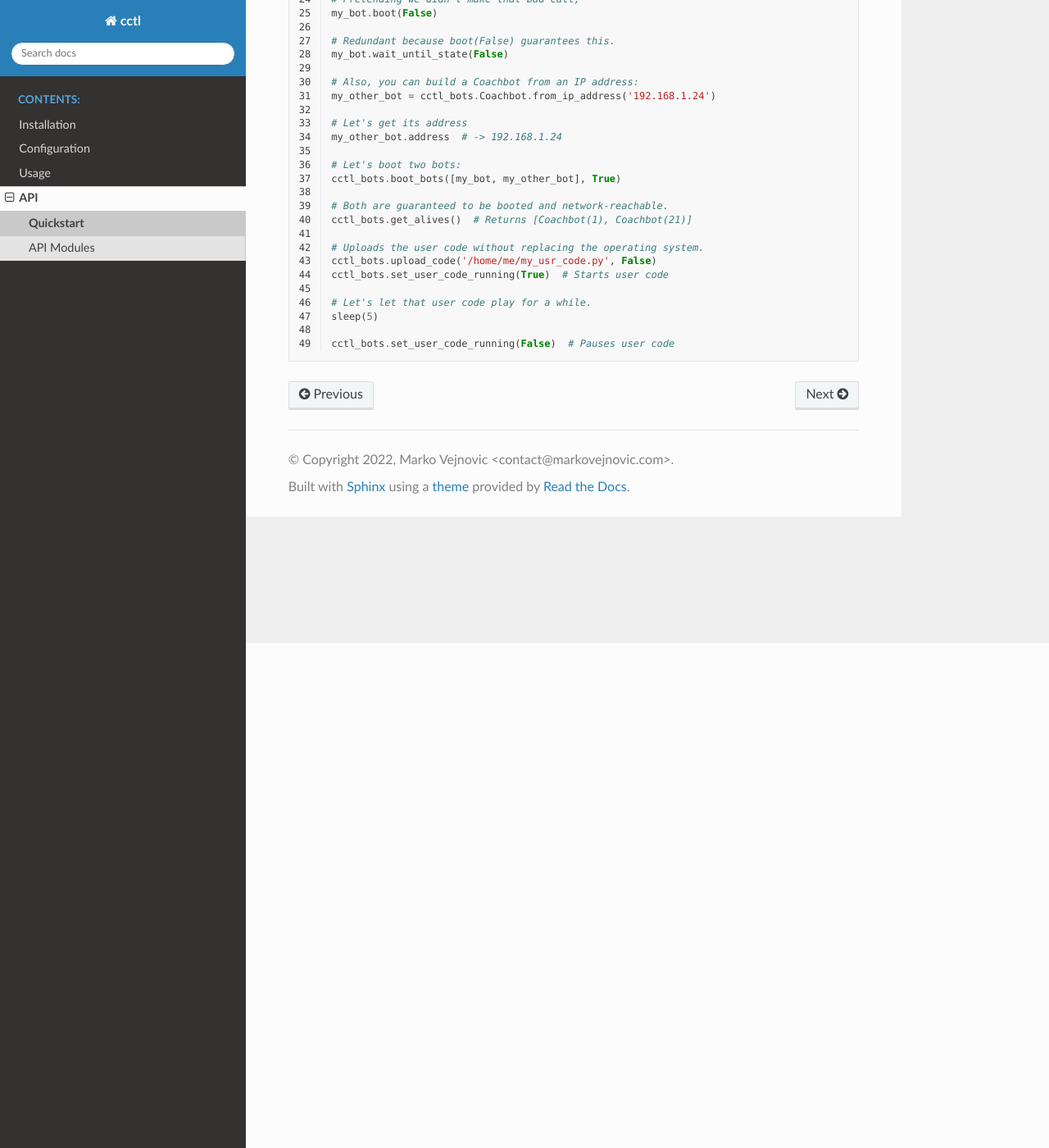
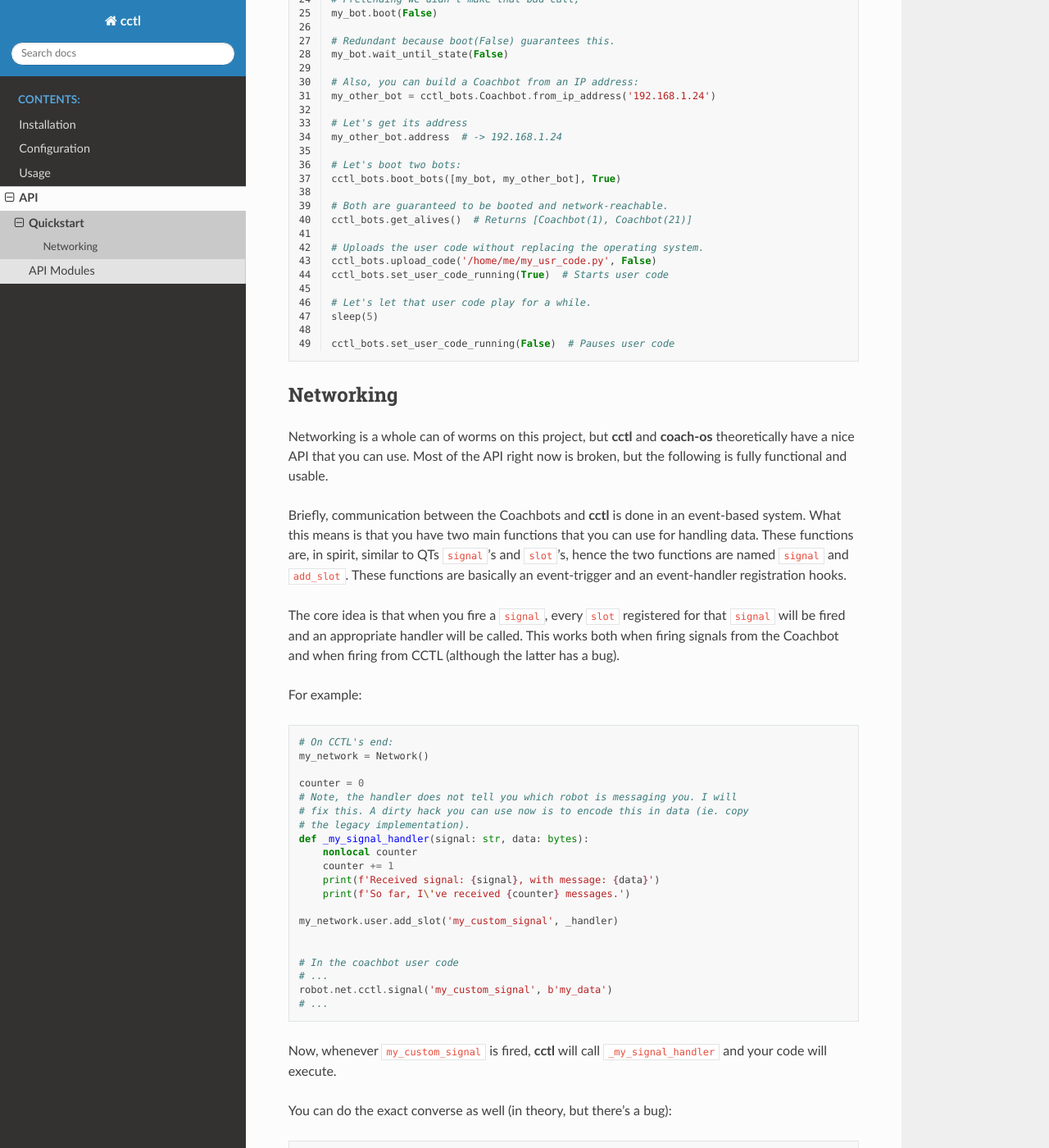
Before and after one commit to coachbots/cctl, a Sphinx documentation site: the page built from docs/source/api_quickstart.rst, in a window 1280 px wide and 1400 px high, scrolled down 616 px. Shown: the whole window at 82% size. Built offline with Sphinx 7.4.7 and the Read the Docs theme 2.0.0, drawn with Linux system fonts in a browser that asks for light colours; some of the changed text lies outside the part shown.

Commit message:
Updated docs

```diff
--- a/docs/source/api_quickstart.rst
+++ b/docs/source/api_quickstart.rst
@@ -56,3 +56,78 @@ functions from it:
    sleep(5)
 
    cctl_bots.set_user_code_running(False)  # Pauses user code
+
+Networking
+^^^^^^^^^^
+
+Networking is a whole can of worms on this project, but **cctl** and
+**coach-os** theoretically have a nice API that you can use. Most of the API
+right now is broken, but the following is fully functional and usable.
+
+Briefly, communication between the Coachbots and **cctl** is done in an
+event-based system. What this means is that you have two main functions that
+you can use for handling data. These functions are, in spirit, similar to QTs
+``signal``'s and ``slot``'s, hence the two functions are named ``signal`` and
+``add_slot``. These functions are basically an event-trigger and an
+event-handler registration hooks.
+
+The core idea is that when you fire a ``signal``, every ``slot`` registered for
+that ``signal`` will be fired and an appropriate handler will be called. This
+works both when firing signals from the Coachbot and when firing from CCTL
+(although the latter has a bug).
+
+For example:
+
+.. code-block:: python
+
+   # On CCTL's end:
+   my_network = Network()
+
+   counter = 0
+   # Note, the handler does not tell you which robot is messaging you. I will
+   # fix this. A dirty hack you can use now is to encode this in data (ie. copy
+   # the legacy implementation).
+   def _my_signal_handler(signal: str, data: bytes):
+       nonlocal counter
+       counter += 1
+       print(f'Received signal: {signal}, with message: {data}')
+       print(f'So far, I\'ve received {counter} messages.')
+
+   my_network.user.add_slot('my_custom_signal', _handler)
+
+
+   # In the coachbot user code
+   # ...
+   robot.net.cctl.signal('my_custom_signal', b'my_data')
+   # ...
+
+Now, whenever ``my_custom_signal`` is fired, **cctl** will call
+``_my_signal_handler`` and your code will execute.
+
+You can do the exact converse as well (in theory, but there's a bug):
+
+.. code-block:: python
+
+   # On CCTL's end:
+   my_network = Network()
+   my_network.user.signal('my_custom_signal', b'my_data')
+
+
+   # In the coachbot user code
+   # ...
+   def _handler(signal_type, data):
+       robot.logger.info('Received signal %s', signal_type)
+   robot.net.cctl.add_slot('my_custom_signal', _handler)
+   # ...
+
+
+.. note:: This transport will signal ``my_custom_signal`` to all robots on the
+   network. This means that all robots will receive this.
+
+.. warning:: Sadly, the last code-example won't work. It's currently broken
+   somewhere, and I don't know where. I used a PUB-SUB architecture here to
+   make all robots respond to the signal, but I have a bug somewhere.
+
+Finally, you can talk directly to Coachbots...
+
+.. warning:: Not implemented.
```
